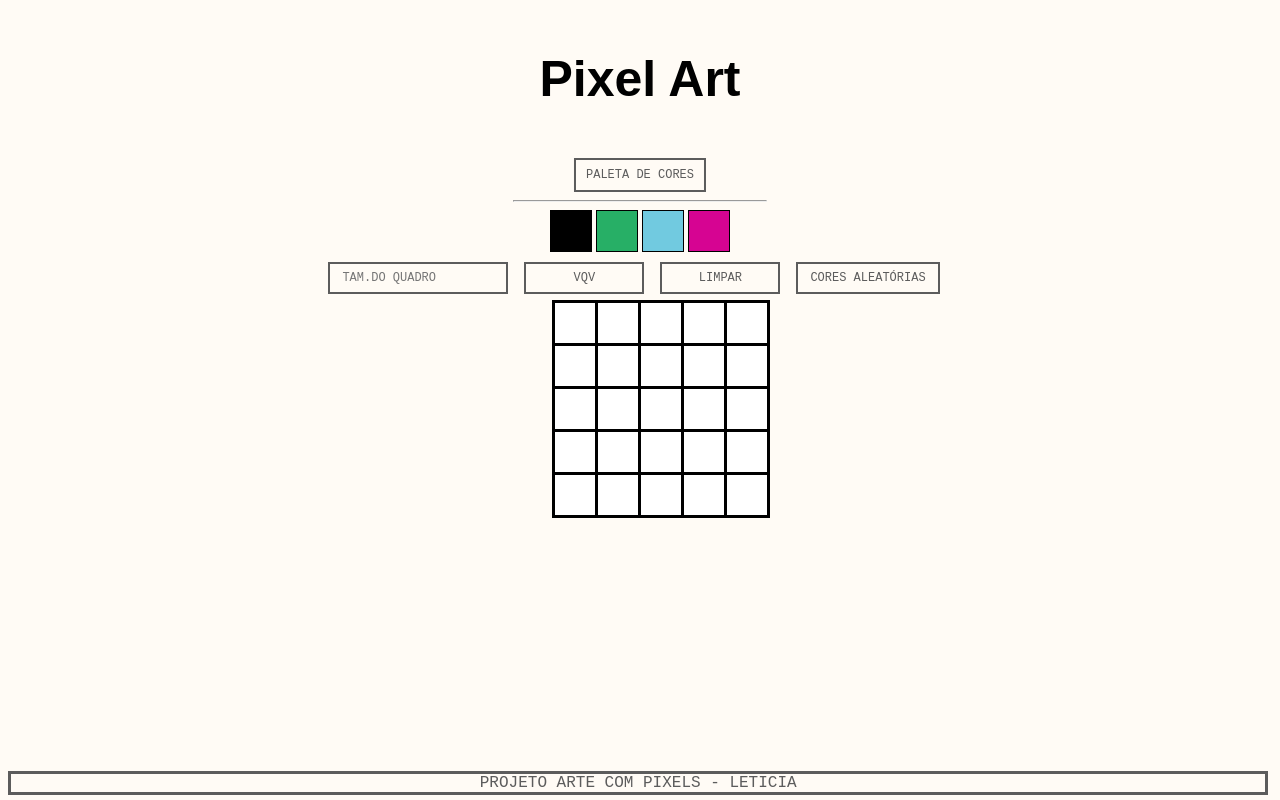
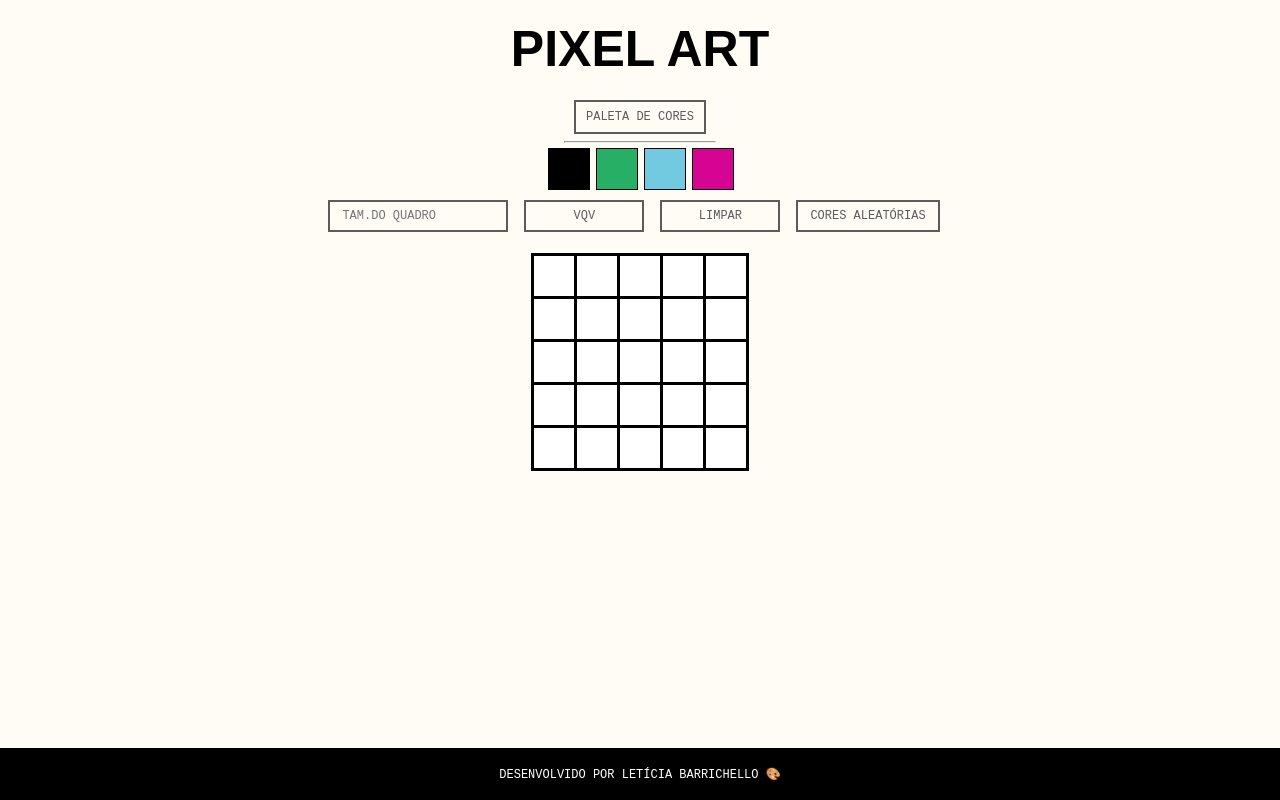
Before and after one commit to lebarrichello/pixel-art-lebarrichello, a website: page index.html in a window 1280 px wide. Drawn offline with Linux system fonts and the light colour scheme; a web font is replaced by a local one.

Commit message:
lipstick: feat: Estilizacao CSS do formulario

```diff
--- a/index.html
+++ b/index.html
@@ -4,7 +4,8 @@
     <meta charset="UTF-8">
     <meta http-equiv="X-UA-Compatible" content="IE=edge">
     <meta name="viewport" content="width=device-width, initial-scale=1.0">
-    <title>Document</title>
+    <title>Pixel Art</title>
+    <link rel="icon" href="https://cdn.icon-icons.com/icons2/2810/PNG/512/cool_bitty_kitty_emoji_emoticon_emo_cat_pixel_retro_icon_179051.png" />
     <link rel="stylesheet" href="style.css">
     <link href="https://fonts.cdnfonts.com/css/common-pixel" rel="stylesheet">
 </head>
@@ -14,6 +15,7 @@
     <h1 id="title">Paleta de Cores</h1>
     <hr>
 </header>
+
 
 <body>
      <div id="color-palette">
@@ -27,8 +29,9 @@
 <div id="funcoes">
 <input class="size" id="board-size" type="number" placeholder="TAM.DO QUADRO"  min="1" -->
 <button class="btn" id="generate-board" onclick="generateBoard()">VQV</button>
-<button class="btn" id ="clear-board" onclick="btnLimpaCor()">Limpar</button>
-<button class ="btn" id ="button-random-color" onclick="btnGeraCor()">Cores aleatórias</button>
+<button class="btn" id="clear-board" onclick="btnLimpaCor()">Limpar</button>
+<button class="btn" id="button-random-color" onclick="btnGeraCor()">Cores aleatórias</button>
+
 </div>
 
  <div class="quadro" id="pixel-board">
@@ -67,10 +70,11 @@
         <div class="pixel" onclick="setPixelColour(this)"></div>
         <div class="pixel" onclick="setPixelColour(this)"></div>
     </div>
+
 </div>
 
 
-<footer>Projeto Arte com Pixels - Leticia</footer>
+<footer>Desenvolvido Por Letícia Barrichello 🎨 </footer>
 
 <script type="text/javascript" src="script.js"></script>
 
--- a/script.js
+++ b/script.js
@@ -120,8 +120,10 @@ function limitaQuadro() {
   } else if (tamanhoQuadro > 50) {
     tamanhoQuadro = 50;
   }
-  document.querySelector('#board-size').value = tamanhoQuadro; // Atualiza o valor do input
+  document.querySelector('#board-size').value = tamanhoQuadro;
 }
+
+
 
 window.onload = () => {
   salvarDesenho();
--- a/style.css
+++ b/style.css
@@ -1,15 +1,25 @@
 @import url('https://fonts.cdnfonts.com/css/common-pixel');
 
-{
-    margin:0 ;
-    padding:0 ;
+*{
+    margin: 0;
+    padding: 0;
+    background-color: hsl(36, 100%, 98%);
+    color:rgb(92, 92, 92) ;
+    text-transform:uppercase;
+
+}
+
+header {
+    display: flex;
+    align-items: center;
+    flex-direction: column;
 }
 
 h3{
     font-family: 'Common Pixel', sans-serif;
     color: black;
     font-size: 50px;
-    margin-top:50px;
+    margin: 20px;
     text-align: center;
 }
 
@@ -17,26 +27,22 @@ h1{
     font-family: 'Courier New', Courier, monospace;
     display: inline-block;
     position: relative;
-    left: 50%;
-    margin: 0;
+    margin: 2px;
     padding: 8px 10px;
     border: 2px solid;
-    transform:translateX(-50%);
     font-size:12px;
     font-weight:500;
-    text-align:center;
-    text-transform:uppercase;
-    color:rgb(92, 92, 92) ;
 }
 
 hr{
-    width: 20%;
+    width: 50%;
+    margin: 5px;
 }
 
 body{
-    background-color:#FFFBF5;
-    justify-content: center;
+    display: flex;
     align-items: center;
+    flex-direction: column;
 }
 
 .color{
@@ -45,9 +51,11 @@ body{
     height:40px;
     border :1px solid black;
     cursor: url(./cursor.png), auto;
+    margin-left: 2px;
 }
+
 .color:hover{
-    border :5px solid black;
+    border: 2px solid black;
 
 }
 #color-palette{
@@ -133,8 +141,9 @@ body{
 }
 
 .quadro{
-margin-left: 43%;
-
+  display: flex;
+  justify-content: center;
+  margin: 15px;
 }
 .linha{
     display: table-row;
@@ -148,14 +157,35 @@ margin-left: 43%;
     border:1px solid black;
 }
 
-footer{
+footer {
+    display: flex;
+    font-size: 12px;
+    align-items: center;
+    justify-content: center;
+    background-color: black;
     font-family: 'Courier New', Courier, monospace;
-    color:rgb(92, 92, 92) ;
-    text-transform:uppercase;
-    text-align: center;
-    border-width: medium;
-    border-style: solid;
-    width: 98%;
-    position: absolute;
-    bottom: 5px;
+    color: white;
+    text-transform: uppercase;
+    position: fixed;
+    bottom: 0;
+    width: 100%;
+    padding: 1px;
+    min-height: 50px;
 }
+
+
+@media screen and (max-width: 768px) {
+    #generate-board, #board-size{
+        visibility: hidden;
+    }
+}
+
+@media screen and (max-width: 290px) {
+    footer{
+        font-size: 8px;
+    }
+
+   .btn{
+    min-width: 50px;
+    }
+}
```
